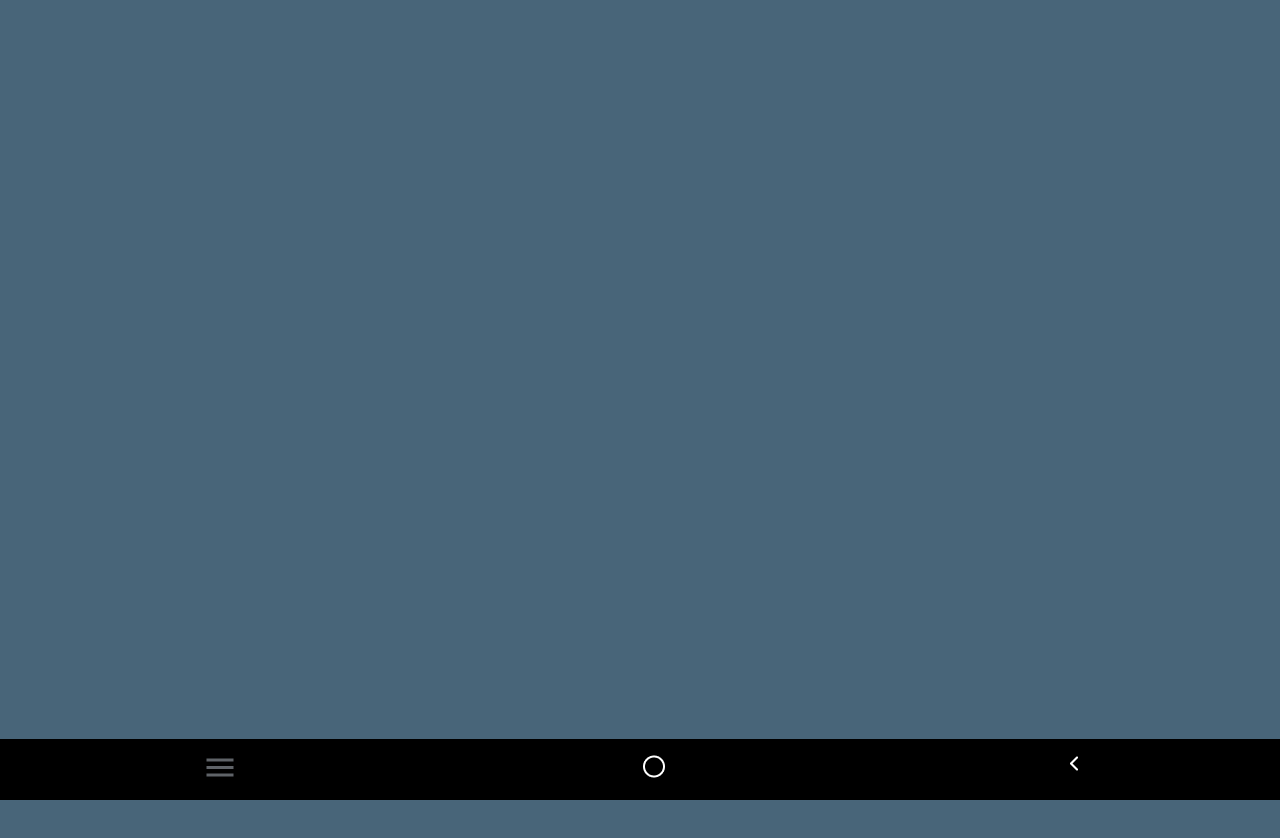
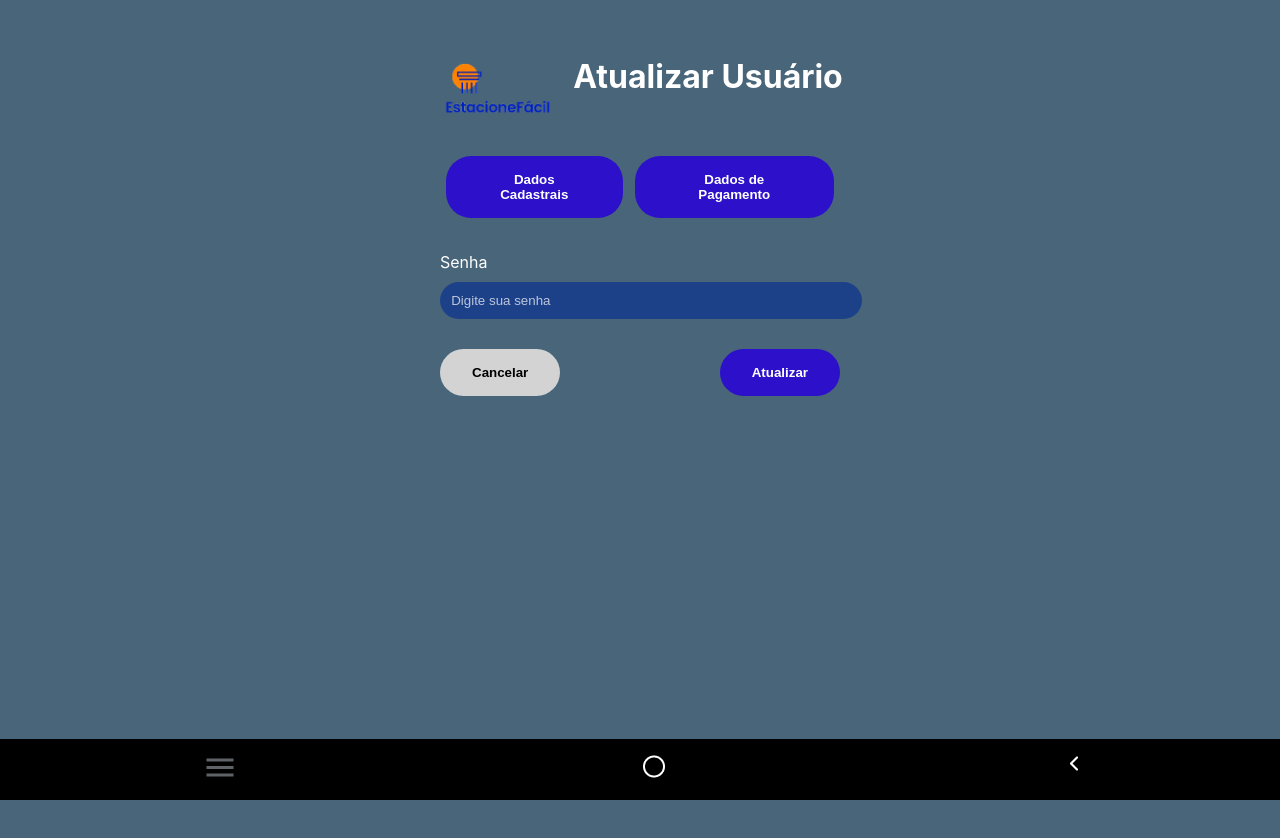
Before and after one commit to viniciusrad/estacione-facil-front, a React (Create React App) app: page /usuario/atualizar in a window 1280 px wide. Before the commit this address had no page. Shown: the top 838 px of the page. Built offline with nearby package versions, Linux system fonts and the light colour scheme.

Commit message:
feat - separação dos itens dos diferentes logins

```diff
--- a/src/pages/home/HomeAdm.js
+++ b/src/pages/home/HomeCliente.js
@@ -24,7 +24,7 @@ function HomeAdm({ handleNavigation }) {
                             <img src="/img/reserva_1.png" alt="" />
                             <h4>Reservar Vaga</h4>
                         </button>
-                        <button className="item-menu-home" onClick={() => handleNavigation('/pagamento')}>
+                        <button className="item-menu-home" onClick={() => handleNavigation('/cartao/cadastro')}>
                             <img src="/img/pagamento-seguro.png" alt="" />
                             <h4>Pagamento</h4>
                         </button>
@@ -34,7 +34,7 @@ function HomeAdm({ handleNavigation }) {
                             <img src="/img/engarrafamento.png" alt="" />
                             <h4>Escolher Veículo</h4>
                         </button>
-                        <button className="item-menu-home" onClick={() => handleNavigation('/agendamentos')}>
+                        <button className="item-menu-home" onClick={() => handleNavigation('/agendamentos/meus-agendamentos')}>
                             <img src="/img/reserva_2.png" alt="" />
                             <h4>Agendamentos</h4>
                         </button>
@@ -44,7 +44,7 @@ function HomeAdm({ handleNavigation }) {
                             <img src="/img/historico.png" alt="" />
                             <h4>Histórico</h4>
                         </button>
-                        <button className="item-menu-home" onClick={() => handleNavigation('/usuario/apagar')}>
+                        <button className="item-menu-home" onClick={() => handleNavigation('/usuario/apagar-conta')}>
                             <img src="/img/deletar-usuario.png" alt="" />
                             <h4>Apagar Conta</h4>
                         </button>
--- a/src/pages/home/index.js
+++ b/src/pages/home/index.js
@@ -2,7 +2,7 @@ import './index.css';
 import { LogoDiv } from '../../components/LogoDiv';
 import { useNavigate } from 'react-router-dom';
 import { useContext } from 'react';
-import HomeAdm from './HomeAdm';
+import HomeCliente from './HomeCliente';
 import { UsuarioContext } from '../../context/UsuarioContext';
 
 
@@ -17,7 +17,9 @@ export const Home = () => {
 
     return (
         <>
-            {tipoUsuario == 'administrador' ? <HomeAdm handleNavigation={handleNavigation} /> : <h1>test</h1>}
+            {tipoUsuario == 'cliente' && <HomeCliente handleNavigation={handleNavigation} />}
+            {tipoUsuario == 'administrador' && <h1>Criarndo a home do adm</h1>}
+            {tipoUsuario == 'proprietario' && <h1>Criarndo a home do proprietario</h1>}
         </>
 
     )
--- /dev/null
+++ b/src/pages/usuario/atualizar-usuario.js
@@ -0,0 +1,49 @@
+import React, { useState } from 'react';
+import styled from 'styled-components';
+import '../pages.css';
+import { LogoDiv } from '../../components/LogoDiv';
+import { Container, Input, ButtonContainer, CancelButton, CadastrarButton } from '../../components/StyledComponents';
+
+const AtualizarUsuario = () => {
+  const [login, setLogin] = useState('');
+  const [senha, setSenha] = useState('');
+
+  const handleSubmit = (e) => {
+    e.preventDefault();
+    // Aqui você pode adicionar a lógica para processar o login e senha
+    console.log('Dados de agendamento:', { login, senha });
+  };
+
+  return (
+    <Container style={{minHeight: '800px'}}>
+      <LogoDiv text="Atualizar Usuário"/>
+
+      <form onSubmit={handleSubmit}>
+        <ButtonContainer >
+          <CadastrarButton type="button" style={{margin: '2px 6px'}}>Dados Cadastrais</CadastrarButton>
+          <CadastrarButton type="button" style={{margin: '2px 6px'}}>Dados de Pagamento</CadastrarButton>
+        </ButtonContainer>
+
+        <label style={stylePersonal.label}>Senha</label>
+        <Input
+          type="password"
+          placeholder="Digite sua senha"
+          value={senha}
+          onChange={(e) => setSenha(e.target.value)}
+          required
+        />
+
+        <ButtonContainer style={{marginTop: '10px'  }}>
+          <CancelButton type="button">Cancelar</CancelButton>
+          <CadastrarButton type="submit" className='btn-cadastrar'>Atualizar</CadastrarButton>
+        </ButtonContainer>
+      </form>
+    </Container>
+  );
+};
+
+const stylePersonal = {
+  label: { marginTop: '2rem', textAlign: 'left', color: 'white', marginBottom: '10px' }
+};
+
+export default AtualizarUsuario;
--- a/src/routes/RoutesComponent.js
+++ b/src/routes/RoutesComponent.js
@@ -14,6 +14,8 @@ import CadastroCartao from '../pages/cartao/cadastro-cartao.js';
 import MeuHistorico from '../pages/historico/meu-historico.js';
 import MeusAgendamentos from '../pages/agendamentos/meus-agendamentos.js';
 import ApagarConta from '../pages/usuario/apagar-conta.js';
+import AtualizarUsuario from '../pages/usuario/atualizar-usuario.js';
+
 const AppRoutesWithFooter = () => {
   const navigate = useNavigate();
 
@@ -33,6 +35,7 @@ const AppRoutesWithFooter = () => {
         <Route path="/cartao/cadastro" element={<CadastroCartao />} />
         <Route path="/historico/meu-historico" element={<MeuHistorico />} />
         <Route path="/agendamentos/meus-agendamentos" element={<MeusAgendamentos />} />
+        <Route path="/usuario/atualizar" element={<AtualizarUsuario />} />
       </Routes>
       <Footer navigate={navigate} />
     </>
```
